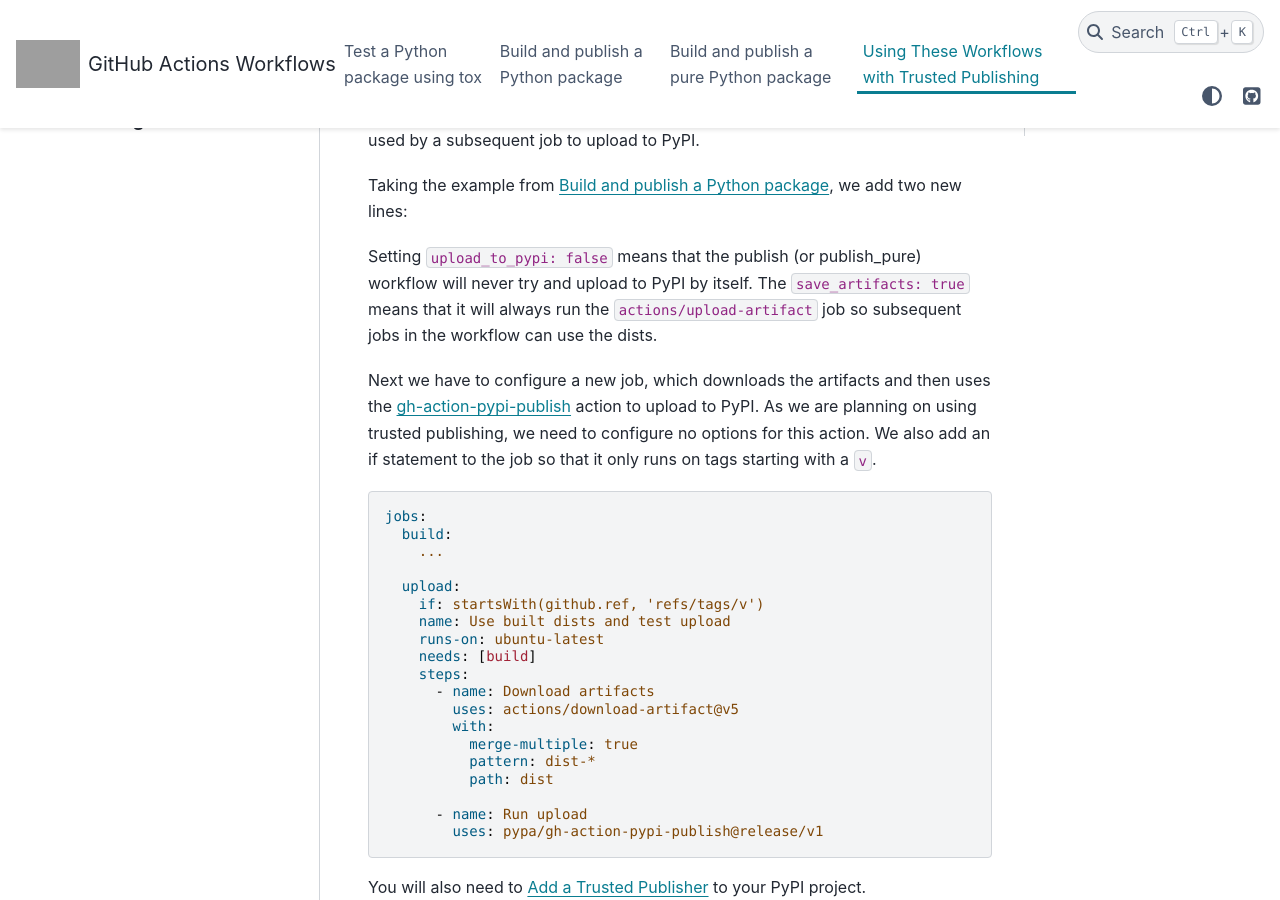
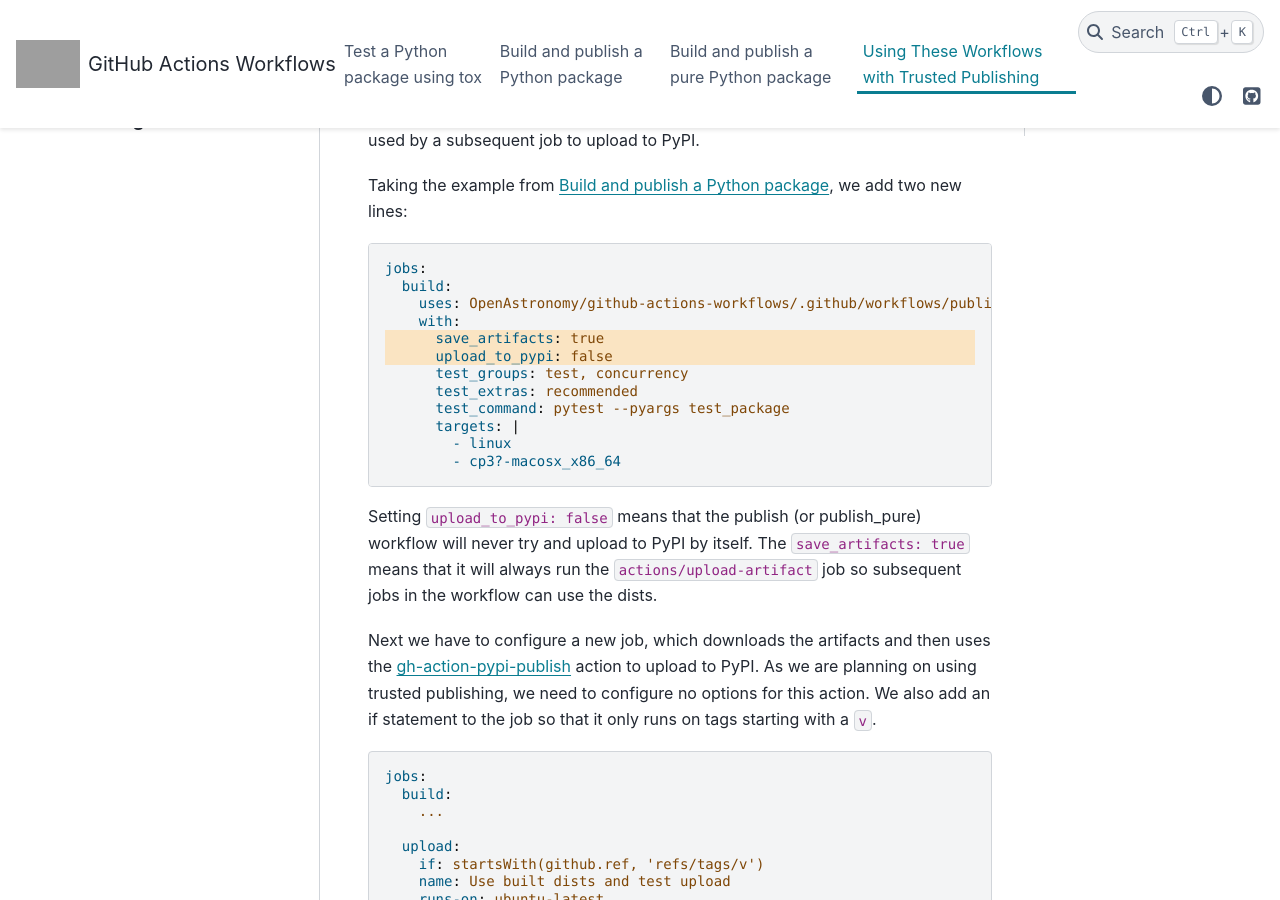
Before and after one commit to OpenAstronomy/github-actions-workflows, a Sphinx documentation site: the page built from docs/source/trusted_publishing.rst, in a window 1280 px wide and 900 px high, scrolled down 369 px. Built offline with Sphinx 7.4.7 and the PyData theme 0.15.4, drawn with Linux system fonts in a browser that asks for light colours; grey boxes are pictures that could not be loaded.

Commit message:
Attempt to fix docs

```diff
--- a/docs/source/trusted_publishing.rst
+++ b/docs/source/trusted_publishing.rst
@@ -11,7 +11,7 @@
 Taking the example from :ref:`oa-ghaw-publish`, we add two new lines:
 
 
-.. code:: yaml
+.. code-block:: yaml
    :emphasize-lines: 5,6
 
    jobs:
```
Also changed, not shown: 1 other file.
